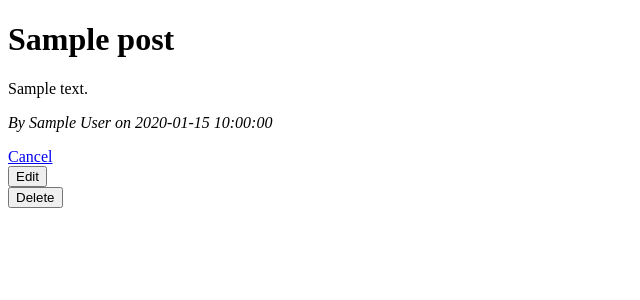
After one commit to midnightrips/flask-blogly, a Flask app: page /posts/1 in a window 1280 px wide. The commit adds this page. Shown: the top 300 px of the page, without its empty margins (0-640 px from the left). Run offline with Flask 3, Linux system fonts and the light colour scheme; tables that the repository leaves empty hold one stand-in row (values such as "Sample post").

Commit message:
Completing part 2

```diff
--- a/app.py
+++ b/app.py
@@ -1,7 +1,7 @@
 """Blogly application."""
 
 from flask import Flask, render_template, redirect, request, session, flash
-from models import db, connect_db, User
+from models import db, connect_db, User, Post
 from flask_debugtoolbar import DebugToolbarExtension
 
 app = Flask(__name__)
@@ -15,6 +15,7 @@ debug = DebugToolbarExtension(app)
 app_context = app.app_context()
 app_context.push()
 connect_db(app)
+db.drop_all()
 db.create_all()
 
 @app.route('/')
@@ -44,8 +45,7 @@ def add_user():
     image = request.form.get('image') or None
 
     if not first_name or not last_name:
-        # Handle the case where required data is missing
-        flash("Please provide both first and last names.")
+        flash("Please provide both first and last names.") # incorporate flash message into html
         return redirect('/users/new')
 
     new_user = User(
@@ -59,22 +59,22 @@ def add_user():
 
     return redirect('/users')
 
-@app.route('/users/<int:id>')
-def show_user_info(id):
+@app.route('/users/<int:user_id>')
+def show_user_info(user_id):
     """Show user details."""
-    user = User.query.get_or_404(id)
+    user = User.query.get_or_404(user_id)
     return render_template('user_detail.html', user=user)
 
-@app.route('/users/<int:id>/edit', methods=["GET"])
-def edit_user(id):
+@app.route('/users/<int:user_id>/edit', methods=["GET"])
+def edit_user(user_id):
     """Show form form for user details."""
-    user = User.query.get_or_404(id)
+    user = User.query.get_or_404(user_id)
     return render_template('user_edit.html', user=user)
 
-@app.route('/users/<int:id>/edit', methods=['POST'])
-def update_user(id):
+@app.route('/users/<int:user_id>/edit', methods=['POST'])
+def update_user(user_id):
     """Update user details."""
-    user = User.query.get_or_404(id)
+    user = User.query.get_or_404(user_id)
     user.first_name = request.form.get('first-name')
     user.last_name = request.form.get('last-name')
     user.image = request.form.get('image')
@@ -84,11 +84,66 @@ def update_user(id):
 
     return redirect('/users')
 
-@app.route('/users/<int:id>/delete')
-def delete_user(id):
+@app.route('/users/<int:user_id>/delete', methods=['POST'])
+def delete_user(user_id):
     """Delete user from db."""
-    user = User.query.get_or_404(id)
+    user = User.query.get_or_404(user_id)
     db.session.delete(user)
     db.session.commit()
 
     return redirect('/users')
+
+@app.route('/users/<int:user_id>/posts/new')
+def show_post_form(user_id):
+    """Show form for adding a post."""
+    user = User.query.get_or_404(user_id)
+    return render_template('add_post.html', user=user)
+
+@app.route('/users/<int:user_id>/posts/new', methods=['POST'])
+def new_post(user_id):
+    """Create a new post."""
+    user = User.query.get_or_404(user_id)
+
+    new_post = Post(
+        title=request.form.get('title'),
+        content=request.form.get('content'),
+        user=user
+    )
+
+    db.session.add(new_post)
+    db.session.commit()
+
+    return redirect(f'/users/{user_id}')
+
+@app.route('/posts/<int:post_id>')
+def show_post(post_id):
+    """Show post."""
+    post = Post.query.get_or_404(post_id)
+    return render_template('post_detail.html', post=post)
+
+@app.route('/posts/<int:post_id>/edit')
+def edit_post(post_id):
+    """Show page for editing a post."""
+    post = Post.query.get_or_404(post_id)
+    return render_template('edit_post.html', post=post)
+
+@app.route('/posts/<int:post_id>/edit', methods=['POST'])
+def update_post(post_id):
+    """Update post."""
+    post = Post.query.get_or_404(post_id)
+    post.title = request.form.get('title')
+    post.content = request.form.get('content')
+
+    db.session.add(post)
+    db.session.commit()
+
+    return redirect(f'/posts/{post.user_id}')
+
+@app.route('/posts/<int:post_id>/delete', methods=['POST'])
+def delete_post(post_id):
+    """Delete post from db."""
+    post = Post.query.get_or_404(post_id)
+    db.session.delete(post)
+    db.session.commit()
+
+    return redirect(f'/users/{post.user_id}')
--- /dev/null
+++ b/templates/post_detail.html
@@ -0,0 +1,22 @@
+{% extends 'base.html' %}
+
+{% block title %}Post Details{% endblock %}
+
+{% block content %}
+<div>
+    <div>
+        <h1>{{post.title}}</h1>
+        <p>{{post.content}}</p>
+        <p><i>By {{post.user.first_name}} {{post.user.last_name}} on {{post.created_at}}</i></p>
+    </div>
+    <div>
+        <a href="/users/{{post.user_id}}">Cancel</a>
+        <form action="/posts/{{post.id}}/edit" method="GET">
+            <button>Edit</button>
+        </form>
+        <form action="/posts/{{post.id}}/delete" method="POST">
+            <button>Delete</button>
+        </form>
+    </div>
+</div>
+{% endblock %}
```
Also changed, not shown: models.py (+15 -1 lines), templates/add_post.html (added, +18 -0 lines), templates/edit_post.html (added, +17 -0 lines), templates/user_detail.html (+14 -0 lines), test_app.py (+13 -3 lines).
